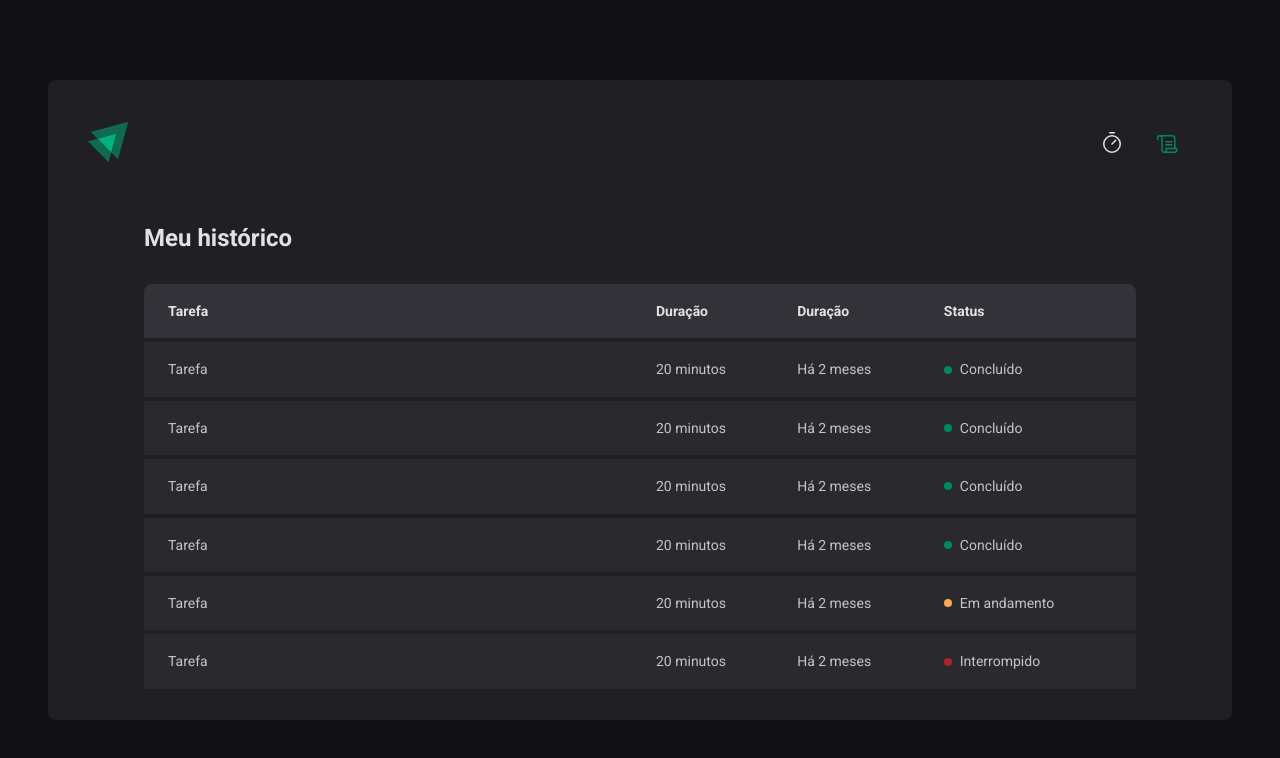
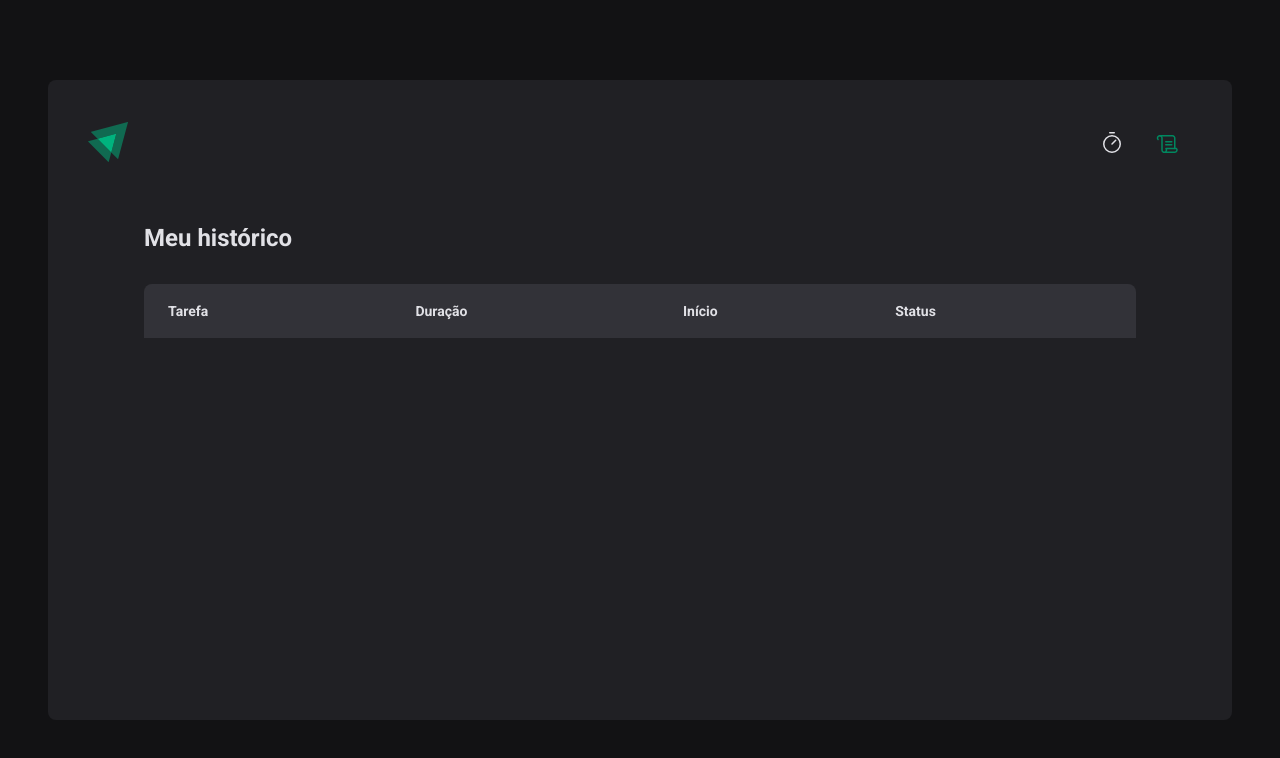
Before and after one commit to thiagomf712/ignite_timer, a React (Vite) app: page /history in a window 1280 px wide. Shown: the top 758 px of the page. Built offline with nearby package versions, Linux system fonts and the light colour scheme.

Commit message:
History of cycles

```diff
--- a/src/pages/History/index.tsx
+++ b/src/pages/History/index.tsx
@@ -1,3 +1,6 @@
+import { formatDistanceToNow } from 'date-fns'
+import { ptBR } from 'date-fns/locale'
+
 import { useCycles } from '../../contexts/CyclesContext'
 import { HistoryContainer, HistoryList, Status } from './styles'
 
@@ -14,60 +17,40 @@ export function HistoryPage() {
             <tr>
               <th>Tarefa</th>
               <th>Duração</th>
-              <th>Duração</th>
+              <th>Início</th>
               <th>Status</th>
             </tr>
           </thead>
 
           <tbody>
-            <tr>
-              <td>Tarefa</td>
-              <td>20 minutos</td>
-              <td>Há 2 meses</td>
-              <td>
-                <Status $statusColor="green">Concluído</Status>
-              </td>
-            </tr>
-            <tr>
-              <td>Tarefa</td>
-              <td>20 minutos</td>
-              <td>Há 2 meses</td>
-              <td>
-                <Status $statusColor="green">Concluído</Status>
-              </td>
-            </tr>
-            <tr>
-              <td>Tarefa</td>
-              <td>20 minutos</td>
-              <td>Há 2 meses</td>
-              <td>
-                <Status $statusColor="green">Concluído</Status>
-              </td>
-            </tr>
-            <tr>
-              <td>Tarefa</td>
-              <td>20 minutos</td>
-              <td>Há 2 meses</td>
-              <td>
-                <Status $statusColor="green">Concluído</Status>
-              </td>
-            </tr>
-            <tr>
-              <td>Tarefa</td>
-              <td>20 minutos</td>
-              <td>Há 2 meses</td>
-              <td>
-                <Status $statusColor="yellow">Em andamento</Status>
-              </td>
-            </tr>
-            <tr>
-              <td>Tarefa</td>
-              <td>20 minutos</td>
-              <td>Há 2 meses</td>
-              <td>
-                <Status $statusColor="red">Interrompido</Status>
-              </td>
-            </tr>
+            {cycles.map((cycle) => {
+              return (
+                <tr key={cycle.id}>
+                  <td>{cycle.task}</td>
+                  <td>{cycle.minutesAmount} minutos</td>
+                  <td>
+                    {formatDistanceToNow(cycle.startDate, {
+                      addSuffix: true,
+                      locale: ptBR,
+                    })}
+                  </td>
+                  <td>
+                    {cycle.finishedDate != null && (
+                      <Status $statusColor="green">Concluído</Status>
+                    )}
+
+                    {cycle.interruptedDate != null && (
+                      <Status $statusColor="red">Interrompido</Status>
+                    )}
+
+                    {cycle.finishedDate == null &&
+                      cycle.interruptedDate == null && (
+                        <Status $statusColor="yellow">Em andamento</Status>
+                      )}
+                  </td>
+                </tr>
+              )
+            })}
           </tbody>
         </table>
       </HistoryList>
```
